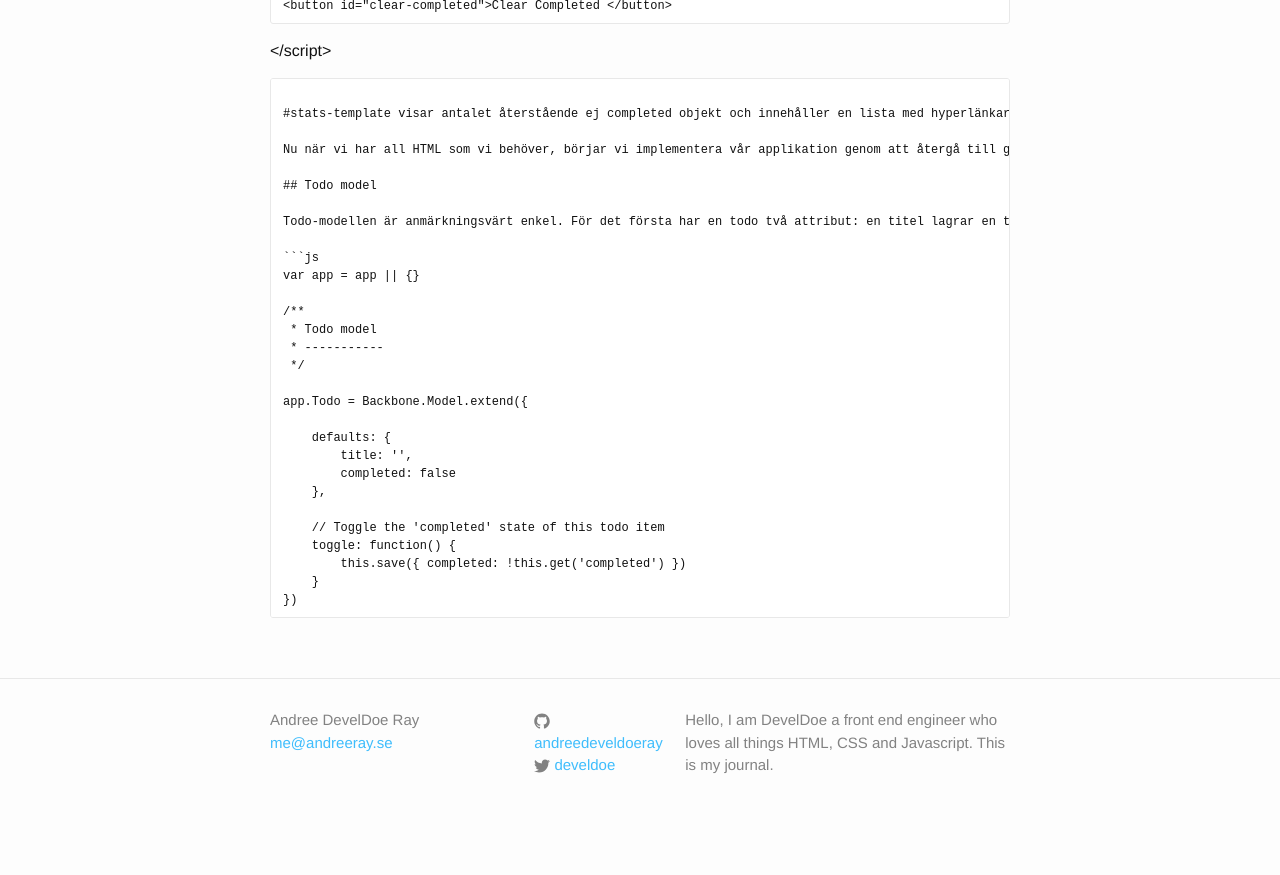
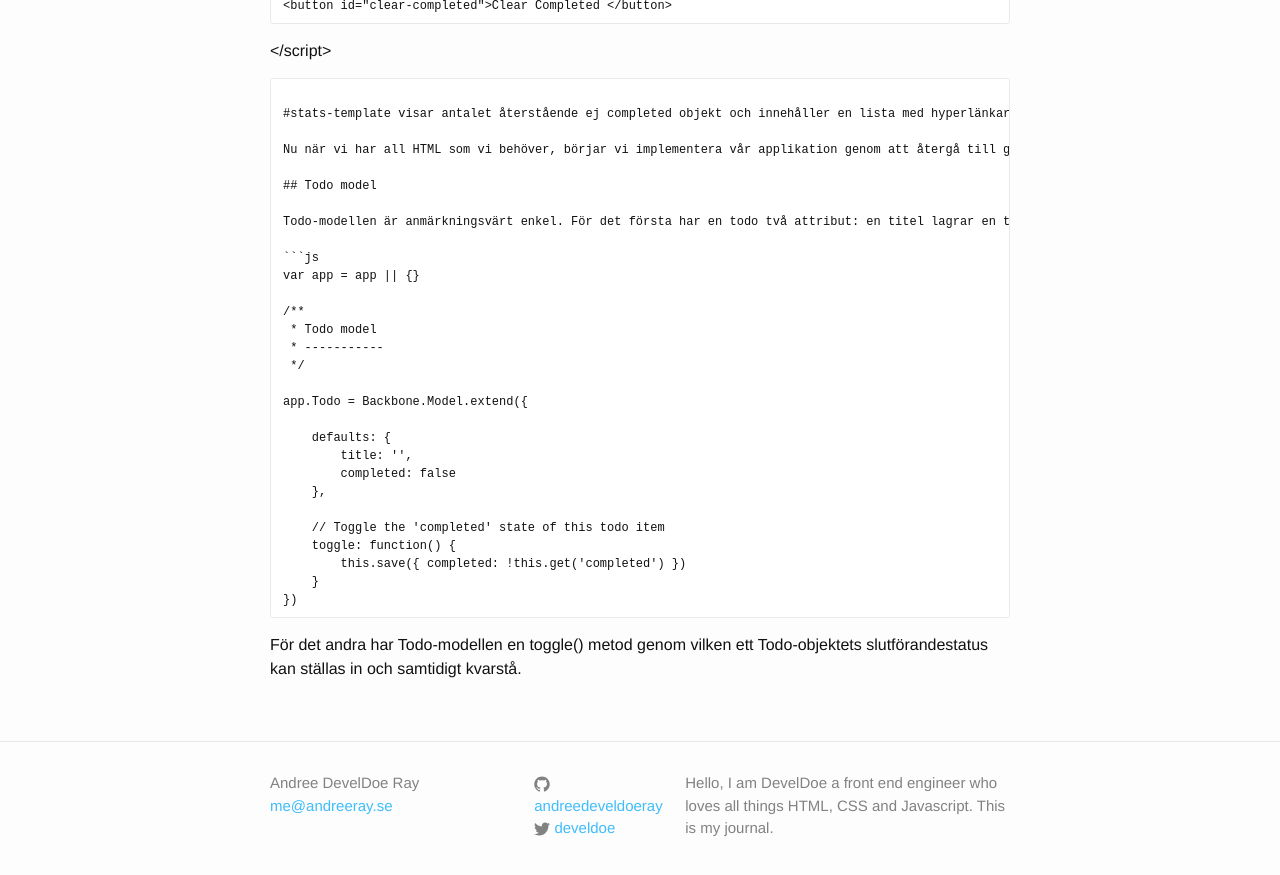
Before and after one commit to develdoe/develdoe.github.io, a Jekyll site: the page built from _posts/2017-11-14-backbone-todos-app.md, in a window 1280 px wide and 900 px high, scrolled down 3098 px. Shown: the top 875 px of the window. Built offline with Jekyll 4.4.1, drawn with Linux system fonts in a browser that asks for light colours; before the commit the page ends 3935 px from its top, so only the background shows below that.

Commit message:
Update 2017-11-14-backbone-todos-app.md

````diff
--- a/_posts/2017-11-14-backbone-todos-app.md
+++ b/_posts/2017-11-14-backbone-todos-app.md
@@ -166,3 +166,5 @@ app.Todo = Backbone.Model.extend({
     }
 })
 ```
+
+För det andra har Todo-modellen en toggle() metod genom vilken ett Todo-objektets slutförandestatus kan ställas in och samtidigt kvarstå.
````
